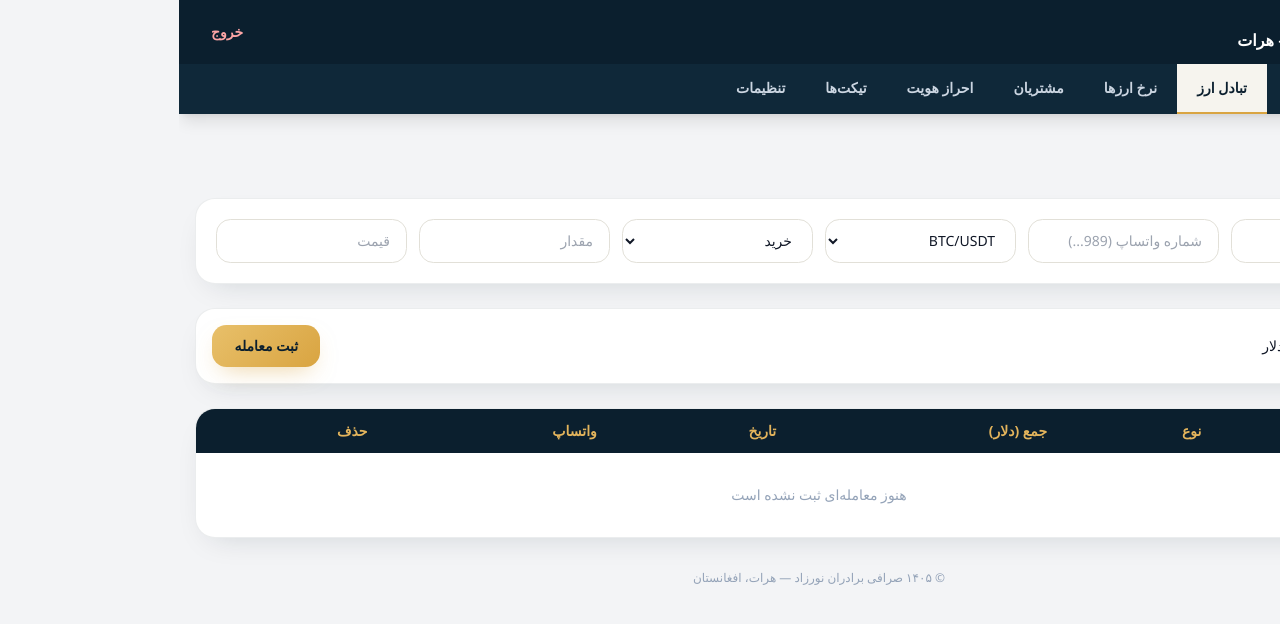
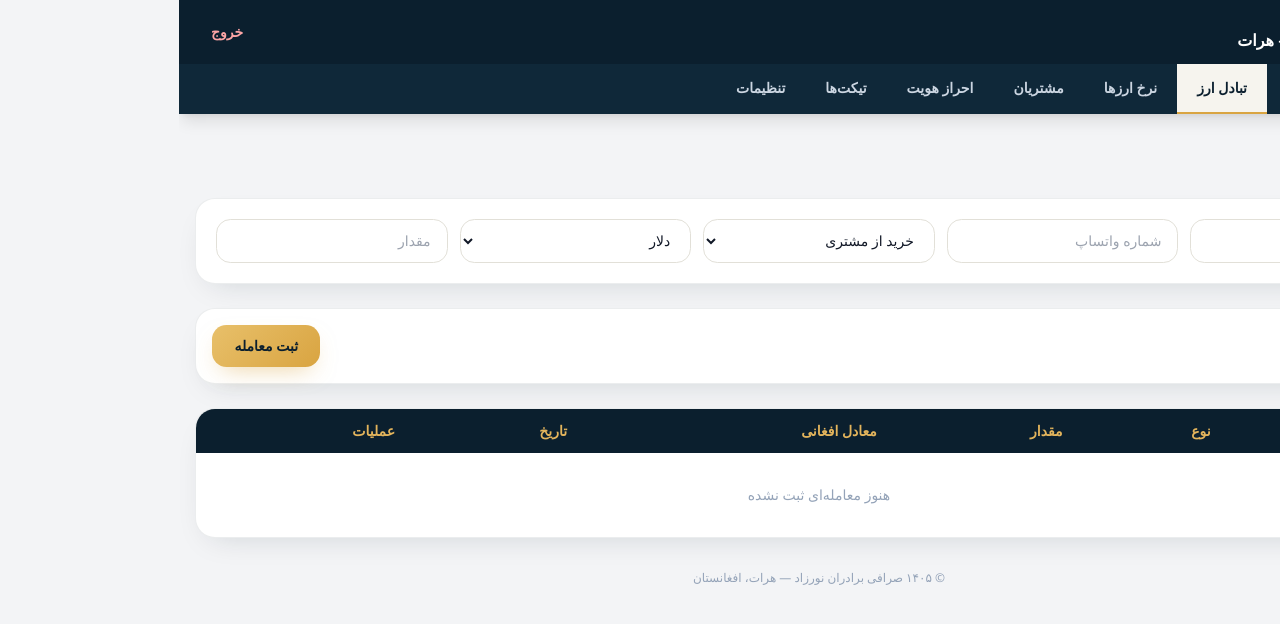
Before and after one commit to nasirahmadrahmati19-hue/exchange-admin, a Next.js app: page /dashboard/trades in a window 1280 px wide. Shown: the top 624 px of the page. Built offline with nearby package versions, Linux system fonts and the light colour scheme; sample sign-in values are in the browser's storage; a small style sheet from the web is missing.

Commit message:
Update page.tsx

```diff
--- a/app/dashboard/trades/page.tsx
+++ b/app/dashboard/trades/page.tsx
@@ -2,52 +2,89 @@
 
 import { useEffect, useState } from "react";
 
-interface Trade { id: number; customer: string; phone: string; pair: string; type: string; amount: string; price: string; total: string; fee: string; date: string; }
+interface Trade {
+  id: number;
+  customer: string;
+  phone: string;
+  type: string;
+  currency: string;
+  amount: string;
+  afnValue: string;
+  date: string;
+}
 
 export default function TradesPage() {
   const [trades, setTrades] = useState<Trade[]>([]);
-  const [commission, setCommission] = useState("0.5");
-  const [form, setForm] = useState({ customer: "", phone: "", pair: "BTC/USDT", type: "خرید", amount: "", price: "" });
+  const [rates, setRates] = useState({ usd: "70.5", eur: "76", toman: "0.64" });
+  const [form, setForm] = useState({
+    customer: "", phone: "", type: "خرید از مشتری", currency: "دلار", amount: ""
+  });
 
   useEffect(() => {
-    const t = localStorage.getItem("db_trades"); if (t) setTrades(JSON.parse(t));
-    const s = localStorage.getItem("db_settings"); if (s) { try { setCommission(JSON.parse(s).commission || "0.5"); } catch {} }
+    try {
+      const t = localStorage.getItem("db_trades");
+      if (t) setTrades(JSON.parse(t));
+      const r = localStorage.getItem("db_rates");
+      if (r) setRates({ ...rates, ...JSON.parse(r) });
+    } catch {}
   }, []);
-  useEffect(() => { localStorage.setItem("db_trades", JSON.stringify(trades)); }, [trades]);
 
-  const total = (Number(form.amount || 0) * Number(form.price || 0));
-  const fee = total * (Number(commission) / 100);
+  useEffect(() => {
+    localStorage.setItem("db_trades", JSON.stringify(trades));
+  }, [trades]);
+
+  const toAFN = (amount: number, cur: string) => {
+    if (cur === "تومان") return (amount / 1000) * Number(rates.toman);
+    if (cur === "دلار") return amount * Number(rates.usd);
+    if (cur === "یورو") return amount * Number(rates.eur);
+    return amount;
+  };
+
+  const amountNum = Number(form.amount || 0);
+  const afnValue = toAFN(amountNum, form.currency);
 
   const add = () => {
-    if (!form.customer || !form.amount || !form.price) return;
-    setTrades([{ id: Date.now(), ...form, total: total.toFixed(2), fee: fee.toFixed(2), date: new Date().toLocaleDateString("fa-IR") }, ...trades]);
-    setForm({ ...form, customer: "", amount: "", price: "" });
+    if (!form.customer || !form.amount) return;
+    setTrades([{
+      id: Date.now(),
+      ...form,
+      afnValue: afnValue.toFixed(0),
+      date: new Date().toLocaleDateString("fa-IR")
+    }, ...trades]);
+    setForm({ ...form, customer: "", amount: "" });
   };
 
   const wa = (t: Trade) => {
-    const msg = encodeURIComponent(`سلام ${t.customer} عزیز 🌹\nمعامله ${t.type} ${t.pair}\nمقدار: ${t.amount}\nقیمت: ${t.price}\nجمع: ${t.total} دلار\nکارمزد: ${t.fee} دلار\nصرافی برادران نورزاد`);
+    const msg = encodeURIComponent(
+      `صرافی برادران نورزاد هرات\nمعامله ${t.type}\nارز: ${t.currency}\nمقدار: ${Number(t.amount).toLocaleString("fa-IR")}\nمعادل افغانی: ${Number(t.afnValue).toLocaleString("fa-IR")}\nتاریخ: ${t.date}`
+    );
     return `https://wa.me/${t.phone}?text=${msg}`;
   };
 
   return (
     <div className="space-y-6">
-      <h1 className="text-xl font-extrabold">ثبت معاملات</h1>
+      <h1 className="text-xl font-extrabold">ثبت تبادل ارز</h1>
 
-      <div className="card p-5 grid grid-cols-1 sm:grid-cols-3 lg:grid-cols-6 gap-3">
+      <div className="card p-5 grid grid-cols-1 sm:grid-cols-2 lg:grid-cols-5 gap-3">
         <input className="input" placeholder="نام مشتری" value={form.customer} onChange={e => setForm({ ...form, customer: e.target.value })} />
-        <input className="input" placeholder="شماره واتساپ (989...)" value={form.phone} onChange={e => setForm({ ...form, phone: e.target.value })} />
-        <select className="input" value={form.pair} onChange={e => setForm({ ...form, pair: e.target.value })}>
-          <option>BTC/USDT</option><option>ETH/USDT</option><option>BNB/USDT</option>
+        <input className="input" placeholder="شماره واتساپ" value={form.phone} onChange={e => setForm({ ...form, phone: e.target.value })} />
+        <select className="input" value={form.type} onChange={e => setForm({ ...form, type: e.target.value })}>
+          <option>خرید از مشتری</option>
+          <option>فروش به مشتری</option>
         </select>
-        <select className="input" value={form.type} onChange={e => setForm({ ...form, type: e.target.value })}>
-          <option>خرید</option><option>فروش</option>
+        <select className="input" value={form.currency} onChange={e => setForm({ ...form, currency: e.target.value })}>
+          <option>دلار</option>
+          <option>تومان</option>
+          <option>یورو</option>
+          <option>افغانی</option>
         </select>
         <input className="input" placeholder="مقدار" value={form.amount} onChange={e => setForm({ ...form, amount: e.target.value })} />
-        <input className="input" placeholder="قیمت" value={form.price} onChange={e => setForm({ ...form, price: e.target.value })} />
       </div>
 
       <div className="card p-4 flex flex-wrap items-center justify-between gap-3">
-        <p className="text-sm">جمع: <b className="text-[#c98f2d]">{total.toLocaleString("fa-IR")}</b> دلار — کارمزد: <b>{fee.toLocaleString("fa-IR")}</b> دلار</p>
+        <p className="text-sm">
+          معادل افغانی: <b className="text-[#c98f2d]">{afnValue.toLocaleString("fa-IR", { maximumFractionDigits: 0 })} افغانی</b>
+        </p>
         <button className="btn-gold" onClick={add}>ثبت معامله</button>
       </div>
 
@@ -57,25 +94,32 @@ export default function TradesPage() {
             <tr>
               <th className="text-right px-4 py-3 font-bold">مشتری</th>
               <th className="text-right px-4 py-3 font-bold">نوع</th>
-              <th className="text-right px-4 py-3 font-bold">جمع (دلار)</th>
+              <th className="text-right px-4 py-3 font-bold">مقدار</th>
+              <th className="text-right px-4 py-3 font-bold">معادل افغانی</th>
               <th className="text-right px-4 py-3 font-bold">تاریخ</th>
-              <th className="text-right px-4 py-3 font-bold">واتساپ</th>
-              <th className="text-right px-4 py-3 font-bold">حذف</th>
+              <th className="text-right px-4 py-3 font-bold">عملیات</th>
             </tr>
           </thead>
           <tbody className="divide-y divide-slate-100">
-            {trades.length === 0 && <tr><td colSpan={6} className="text-center py-8 text-slate-400">هنوز معامله‌ای ثبت نشده است</td></tr>}
+            {trades.length === 0 && (
+              <tr><td colSpan={6} className="text-center py-8 text-slate-400">هنوز معامله‌ای ثبت نشده</td></tr>
+            )}
             {trades.map(t => (
               <tr key={t.id} className="hover:bg-amber-50/40">
                 <td className="px-4 py-3 font-bold">{t.customer}</td>
-                <td className="px-4 py-3"><span className={`text-xs px-3 py-1 rounded-full ${t.type === "خرید" ? "bg-emerald-50 text-emerald-700" : "bg-red-50 text-red-700"}`}>{t.type}</span></td>
-                <td className="px-4 py-3">{Number(t.total).toLocaleString("fa-IR")}</td>
+                <td className="px-4 py-3">
+                  <span className={`text-xs px-3 py-1 rounded-full ${t.type === "خرید از مشتری" ? "bg-emerald-50 text-emerald-700" : "bg-blue-50 text-blue-700"}`}>
+                    {t.type}
+                  </span>
+                </td>
+                <td className="px-4 py-3">{Number(t.amount).toLocaleString("fa-IR")} {t.currency}</td>
+                <td className="px-4 py-3 font-bold text-[#c98f2d]">{Number(t.afnValue).toLocaleString("fa-IR")}</td>
                 <td className="px-4 py-3 text-slate-500">{t.date}</td>
                 <td className="px-4 py-3">
-                  <a href={wa(t)} target="_blank" rel="noopener noreferrer" className="inline-flex items-center gap-1 px-3 py-1.5 rounded-lg bg-emerald-600 text-white text-xs font-bold hover:bg-emerald-700">📱 ارسال به واتساپ</a>
-                </td>
-                <td className="px-4 py-3">
-                  <button className="text-red-600 text-xs hover:underline" onClick={() => setTrades(trades.filter(x => x.id !== t.id))}>حذف</button>
+                  <div className="flex gap-2">
+                    <a href={wa(t)} target="_blank" rel="noopener noreferrer" className="px-3 py-1.5 rounded-lg bg-emerald-600 text-white text-xs font-bold hover:bg-emerald-700">واتساپ</a>
+                    <button className="px-3 py-1.5 rounded-lg bg-red-50 text-red-600 text-xs font-bold hover:bg-red-100" onClick={() => setTrades(trades.filter(x => x.id !== t.id))}>حذف</button>
+                  </div>
                 </td>
               </tr>
             ))}
```
